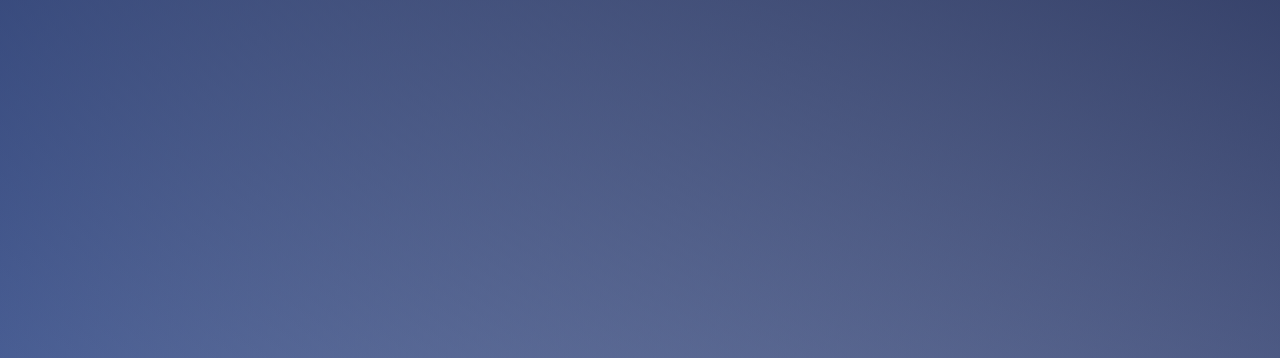
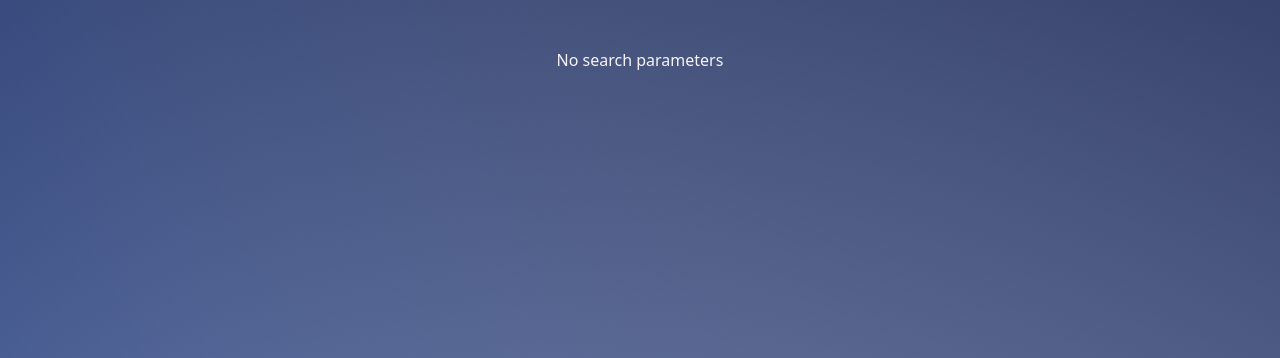
Before and after one commit to paulohenrique-gh/repertoire-manager, a Flask app: template templates/search_results.html in a window 1280 px wide. Shown: the part 62-420 px from the top of the page. Run offline with Flask 3, Linux system fonts and the light colour scheme; the template is opened without the code that fills it, so the values that code supplies are empty; some web fonts are replaced.

Commit message:
update search route

```diff
--- a/app.py
+++ b/app.py
@@ -557,7 +557,10 @@ def search():
         return redirect("/login")
 
     search = request.args.get("search").lower()
-    search_results = get_search_results(session["user_id"], search)
+    search_results = None
+    if search:
+        search_results = get_search_results(session["user_id"], search)
+
     print(search)
     print(search_results)
 
--- a/templates/search_results.html
+++ b/templates/search_results.html
@@ -7,9 +7,13 @@
 {% block main %}
 
     <section class="text-center">
-        {% for result in results %}
-            <div>{{ result.title }} - {{ result.name }}</div>
-        {% endfor %}
+        {% if results %}
+            {% for result in results %}
+                <div>{{ result.title }} - {{ result.name }}</div>
+            {% endfor %}
+        {% else %}
+            No search parameters
+        {% endif %}
     </section>
 
 
```
